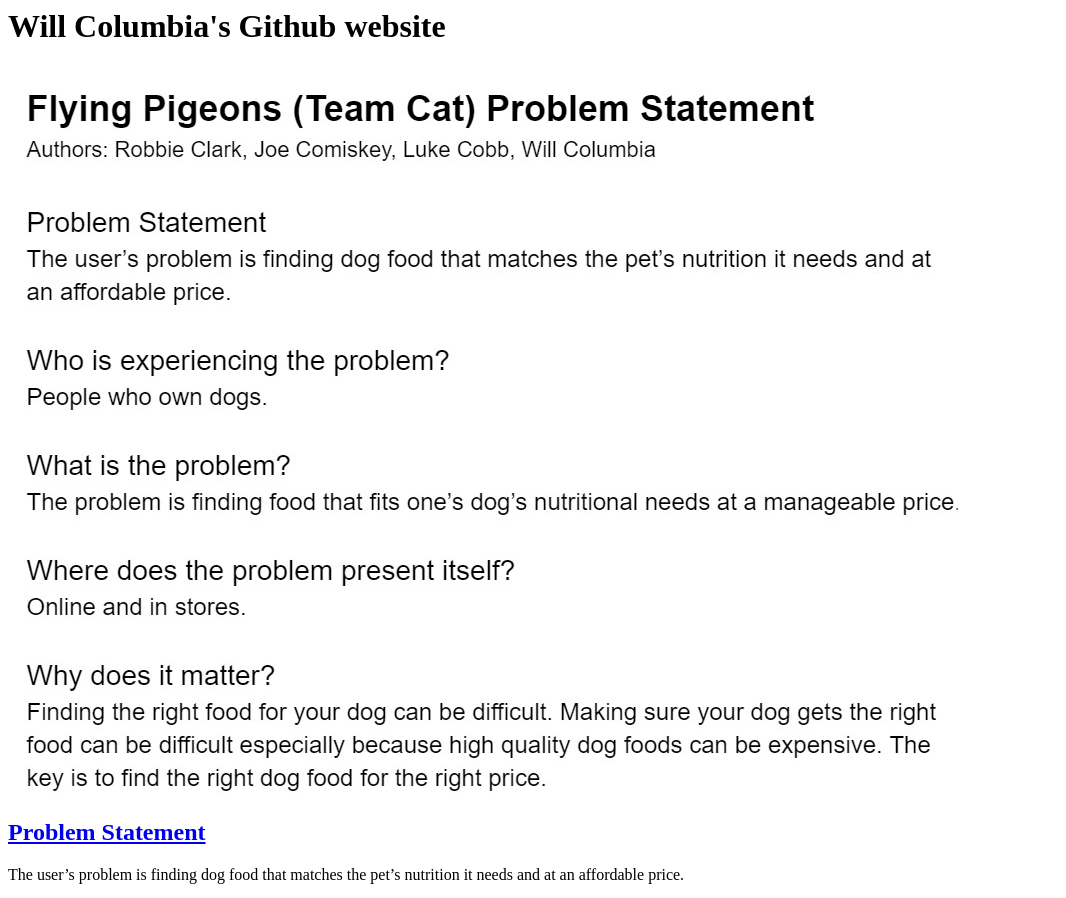
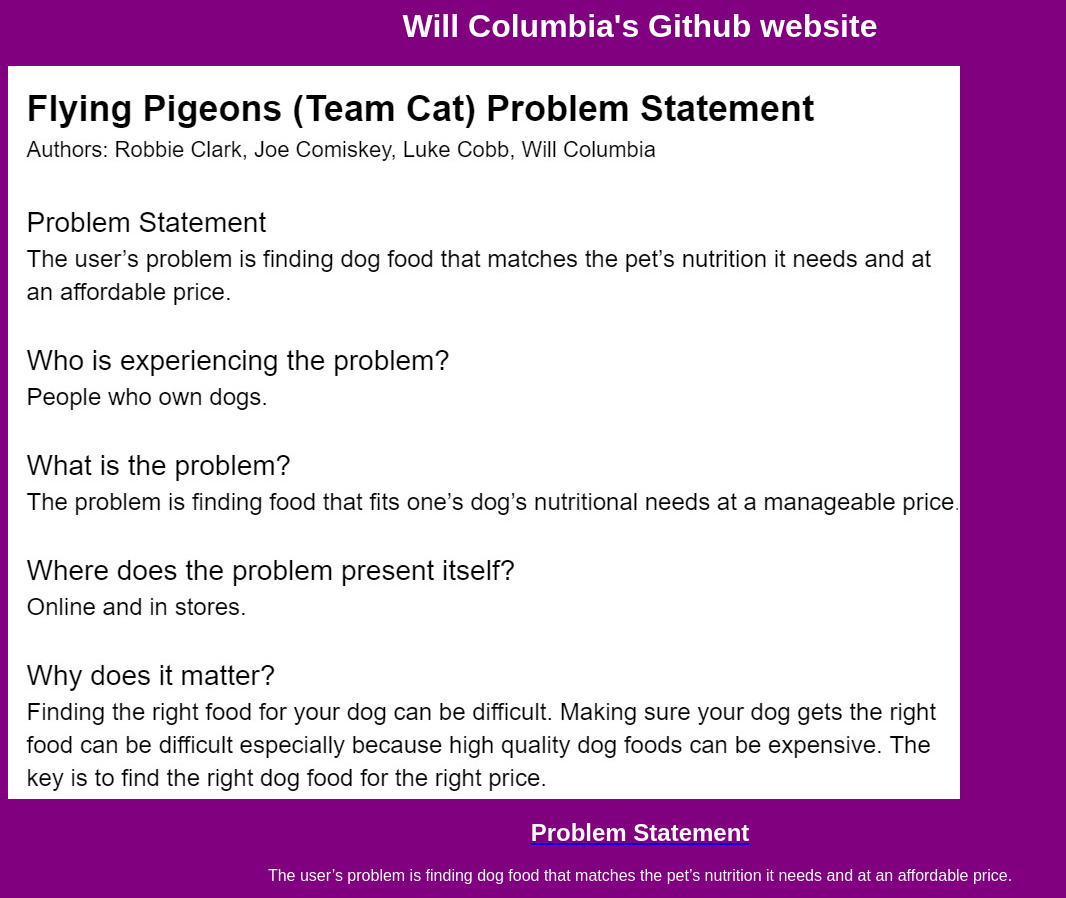
Before and after one commit to willcolumbia/willcolumbia.github.io, a plain HTML site: page index.html in a window 1280 px wide. Shown: the top 898 px of the page, without its empty margins (0-1066 px from the left). Drawn offline with Linux system fonts and the light colour scheme.

Commit message:
Add files via upload

```diff
--- a/index.html
+++ b/index.html
@@ -2,6 +2,7 @@
 <html>
    <head>
 <title> CSCE 190: WIll Columbia</title>
+<link rel= "stylesheet" href = "styles.css">
    </head>
    <body>
 <h1>Will Columbia's Github website</h1>
--- /dev/null
+++ b/styles.css
@@ -0,0 +1,16 @@
+body {
+    background: purple;
+    font-family: Arial, Helvetica, sans-serif;
+}
+h1 {
+    color: white;
+    text-align: center;
+}
+p {
+    color: white;
+    text-align: center;
+}
+h2 {
+    color:white;
+    text-align: center;
+}
```
